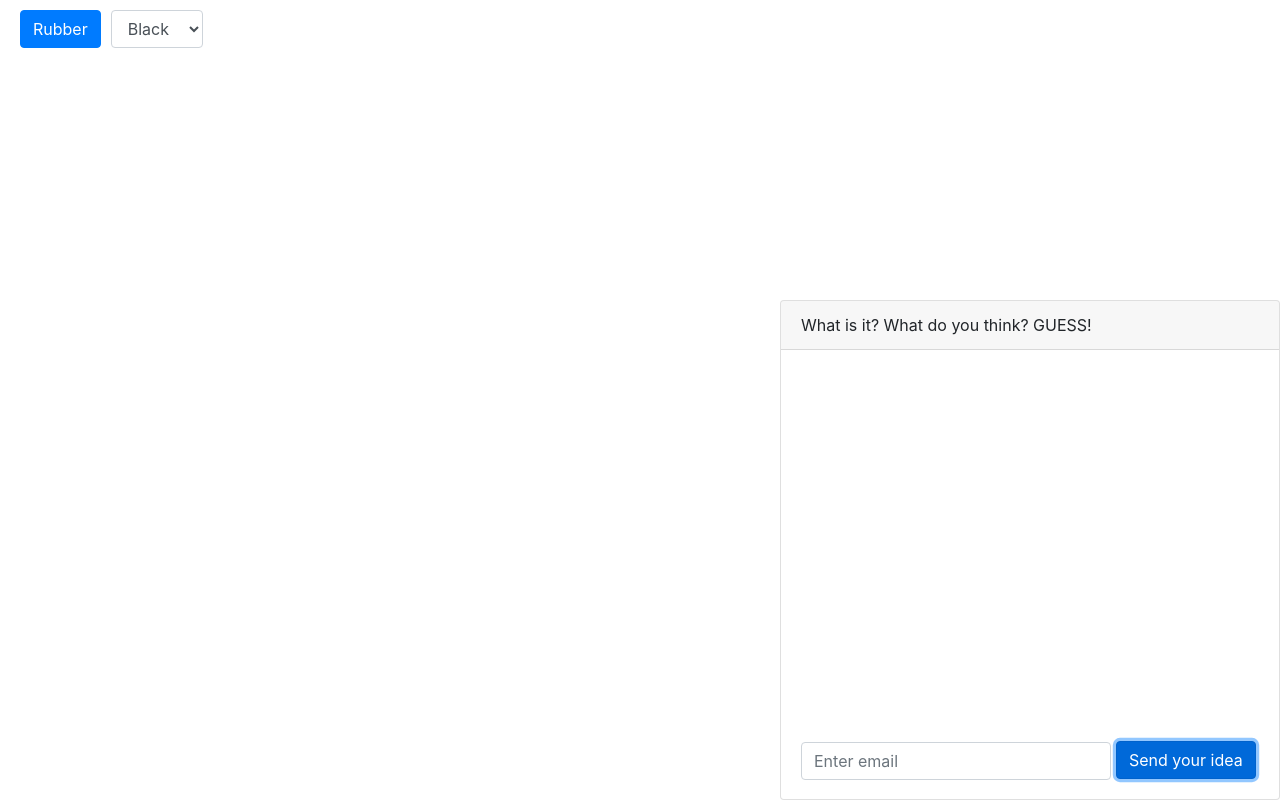
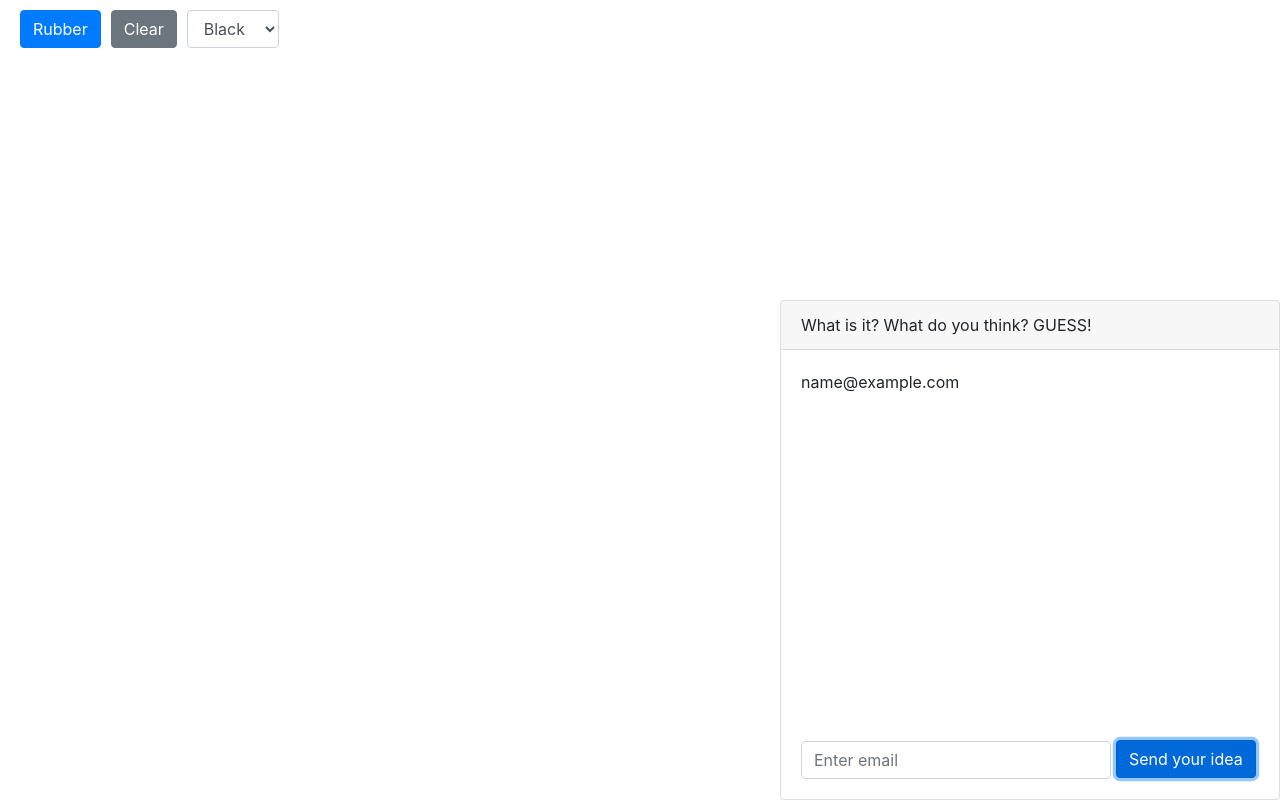
Before and after one commit to Kamil12a/puns, a React (Create React App) app in the folder my-app/: page / in a window 1280 px wide. Both pictures are taken after typing "name@example.com" into the empty fields and a click on the button "Send your idea". Built offline with nearby package versions, Linux system fonts and the light colour scheme.

Commit message:
added firebase

```diff
--- a/my-app/package.json
+++ b/my-app/package.json
@@ -5,6 +5,7 @@
   "dependencies": {
     "bootstrap": "^4.6.0",
     "cra-template": "1.1.2",
+    "firebase": "^8.7.0",
     "react": "^17.0.2",
     "react-bootstrap": "^1.6.1",
     "react-dom": "^17.0.2",
--- a/my-app/src/components/views/ToolBar.js
+++ b/my-app/src/components/views/ToolBar.js
@@ -27,6 +27,9 @@ export function ToolBar({
 
     setIsDrawing(false);
   };
+  const clear = ()=>{
+    contextRef.current.clearRect(0, 0, window.innerWidth,window.innerHeight)
+  }
 
   return (
     <>
@@ -38,6 +41,12 @@ export function ToolBar({
           variant="primary"
         >
           Rubber
+        </Button> <Button
+          onClick={clear}
+          onMouseMove={finishDrawing}
+          variant="secondary"
+        >
+          Clear
         </Button>
         <Form.Control
           onMouseMove={finishDrawing}
@@ -49,6 +58,7 @@ export function ToolBar({
           <option value="green">Green</option>
           <option value="blue">Blue</option>
         </Form.Control>
+
       </section>
     </>
   );
--- a/my-app/src/components/views/chat.js
+++ b/my-app/src/components/views/chat.js
@@ -1,24 +1,35 @@
 import { Card, Button, Form } from "react-bootstrap";
 import "bootstrap/dist/css/bootstrap.min.css";
 import "../../styles/chat.css";
-import { useRef,useState} from "react";
+import { useRef, useState } from "react";
 export function Chat() {
-    const messageRef=useRef(null)
-    const [allGuessing,setAllGuesing]=useState()
-    const sendMessage=(event)=>{
-        event.preventDefault()
-        console.log(messageRef.current.value)
-        messageRef.current.value=""
-    }
+  const messageRef = useRef(null);
+  const [allGuessing, setAllGuesing] = useState([]);
+  const sendMessage = (event) => {
+    event.preventDefault();
+    let allGuess = allGuessing.concat([messageRef.current.value]);
+    setAllGuesing(allGuess);
+    messageRef.current.value = "";
+  };
   return (
     <>
       <Form onSubmit={sendMessage}>
         <Card>
           <Card.Header>What is it? What do you think? GUESS!</Card.Header>
           <Card.Body className="chatContainer">
+            <div className="textMessage">
+              {allGuessing.map((message, index) => {
+                return <p key={index}>{message}</p>;
+              })}
+            </div>
             <div className="btn-primary-chat">
               <Form.Group controlId="formBasicEmail">
-                <Form.Control ref={messageRef} type="text" placeholder="Enter email" />
+                <Form.Control
+                  autoComplete="off"
+                  ref={messageRef}
+                  type="text"
+                  placeholder="Enter email"
+                />
               </Form.Group>
               <Button type="submit" variant="primary">
                 Send your idea
--- /dev/null
+++ b/my-app/src/fire.js
@@ -0,0 +1,15 @@
+import firebase from "firebase";
+import "@firebase/firestore";
+
+var firebaseConfig = {
+  apiKey: "AIzaSyCfKzokaFAu35HXA1e6oyzrb7ziUOe4tC4",
+  authDomain: "puns-8a3f2.firebaseapp.com",
+  projectId: "puns-8a3f2",
+  storageBucket: "puns-8a3f2.appspot.com",
+  messagingSenderId: "786588377359",
+  appId: "1:786588377359:web:559b892976864b00419e7a",
+};
+
+const fire = firebase.initializeApp(firebaseConfig);
+export const db = firebase.firestore();
+export default fire;
--- a/my-app/src/styles/chat.css
+++ b/my-app/src/styles/chat.css
@@ -15,6 +15,10 @@
     align-items: center;
     gap: 5px;
     height: 40px;
-    position: relative;
-    top: 370px;
+    position: absolute;
+    bottom: 20px;
 }
+.textMessage{
+    max-height: 400px;
+    overflow: auto;
+}
--- a/my-app/src/views/drawField.js
+++ b/my-app/src/views/drawField.js
@@ -6,12 +6,14 @@ import "../styles/drawField.css";
 import { ToolBar } from "../components/views/ToolBar";
 import {rubbering} from "../components/drawing/rubbering"
 import { Chat } from "../components/views/chat";
+import fire from "../fire";
 export function DrawField() {
   const canvasRef = useRef(null);
   const contextRef = useRef(null);
   const [isDrawing, setIsDrawing] = useState(false);
   const [rubberStatus, setRubberStatus] = useState(false);
   useEffect(() => {
+    console.log(fire)
     const canvas = canvasRef.current;
     canvas.width = window.innerWidth;
     canvas.height = window.innerHeight;
```
Also changed, not shown: 1 other file (tests, documents, lock files or other folders).
